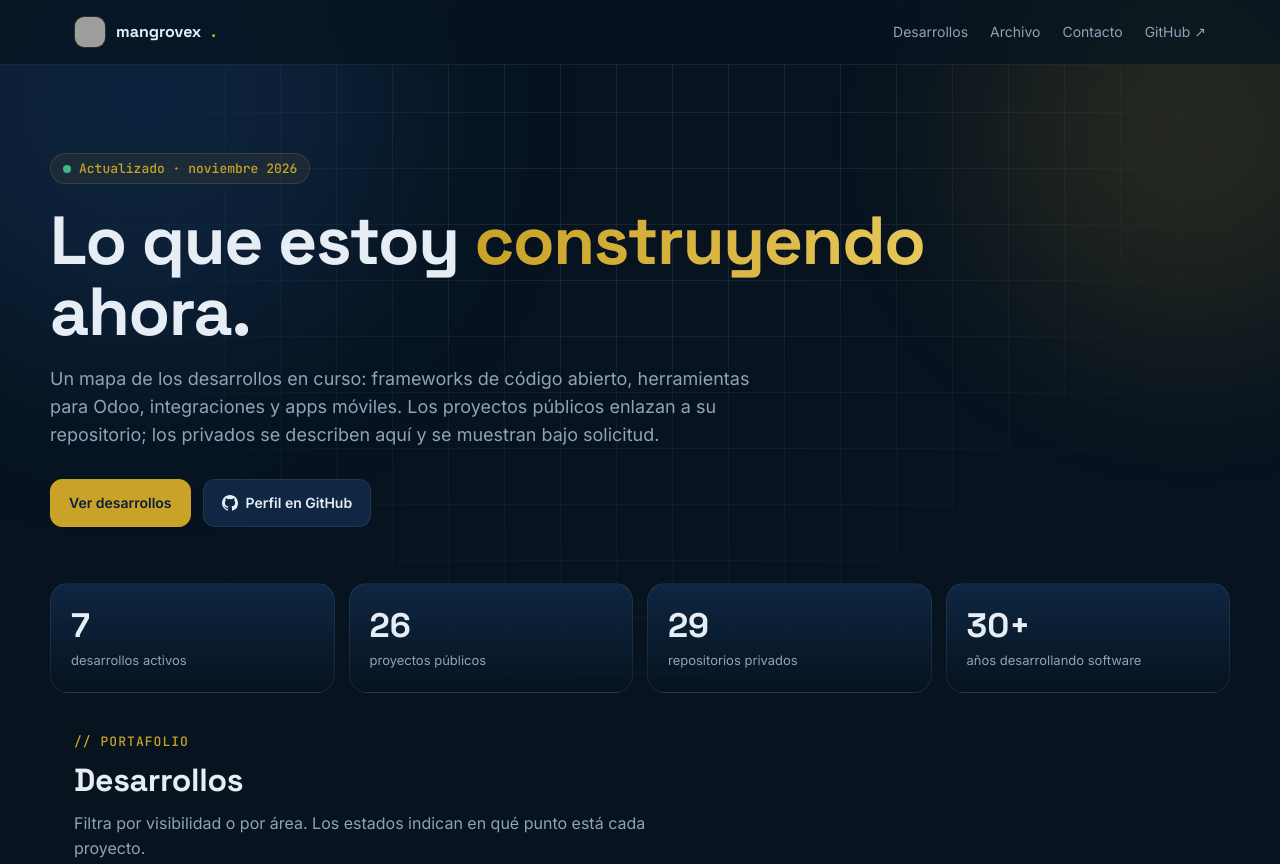
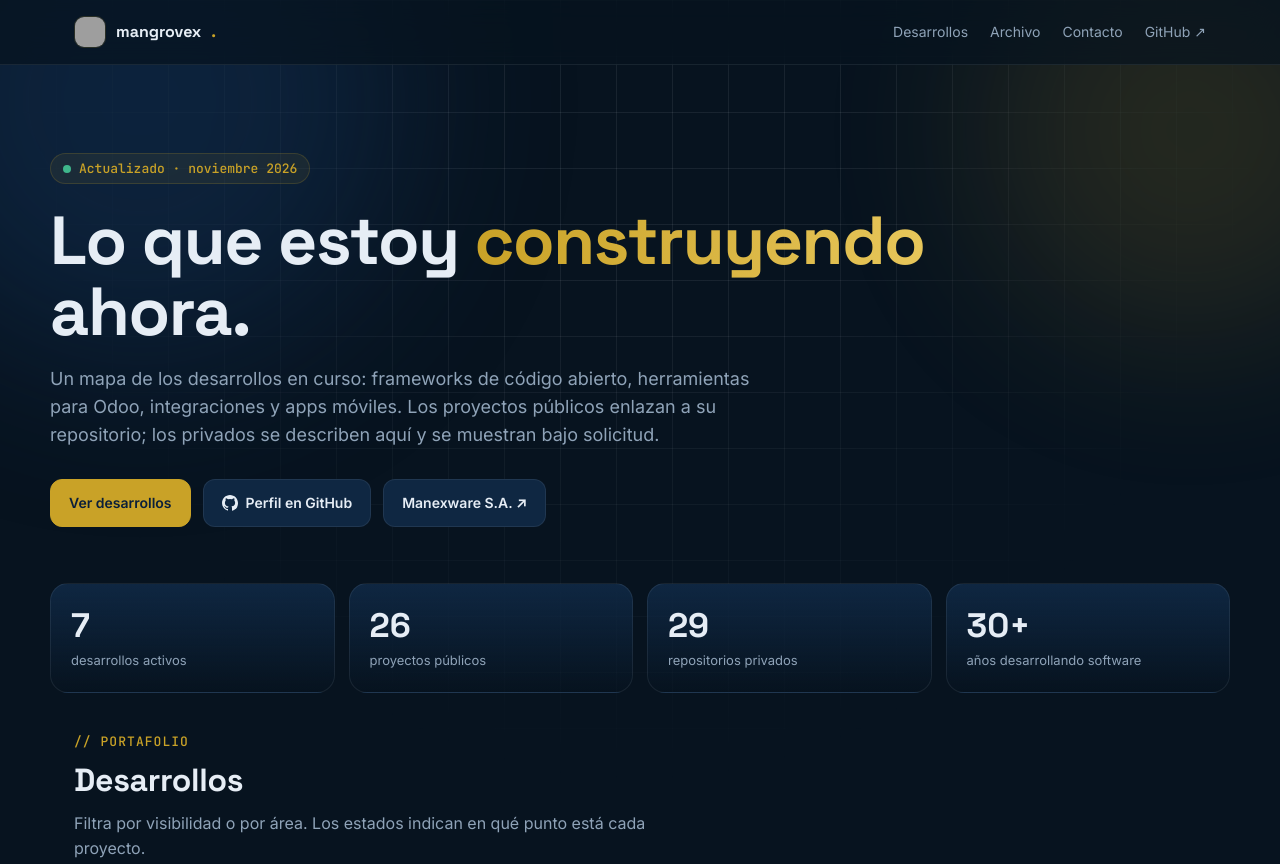
Before and after one commit to mangrovex/mangrovex.github.io, a plain HTML site: page index.html in a window 1280 px wide. Shown: the top 864 px of the page. Drawn offline with Linux system fonts and the light colour scheme; grey boxes are pictures that could not be loaded.

Commit message:
Restaura el botón hacia el sitio de Manexware
Co-Authored-By: Claude Opus 5.5 <noreply@anthropic.com>
Claude-Session: https://claude.ai/code/session_01CmSWHAaeLXU1HdE2RtSkrW

```diff
--- a/index.html
+++ b/index.html
@@ -154,6 +154,7 @@
     <div class="cta">
       <a class="btn primary" href="#desarrollos">Ver desarrollos</a>
       <a class="btn" href="https://github.com/mangrovex"><svg viewBox="0 0 16 16" fill="currentColor"><path d="M8 0C3.58 0 0 3.58 0 8c0 3.54 2.29 6.53 5.47 7.59.4.07.55-.17.55-.38v-1.33c-2.23.48-2.7-1.07-2.7-1.07-.36-.92-.89-1.17-.89-1.17-.73-.5.06-.49.06-.49.8.06 1.23.83 1.23.83.72 1.22 1.88.87 2.34.66.07-.52.28-.87.51-1.07-1.78-.2-3.65-.89-3.65-3.95 0-.87.31-1.59.82-2.15-.08-.2-.36-1.02.08-2.12 0 0 .67-.21 2.2.82a7.6 7.6 0 0 1 4 0c1.53-1.04 2.2-.82 2.2-.82.44 1.1.16 1.92.08 2.12.51.56.82 1.27.82 2.15 0 3.07-1.87 3.75-3.65 3.95.29.25.54.73.54 1.48v2.2c0 .21.15.46.55.38A8.01 8.01 0 0 0 16 8c0-4.42-3.58-8-8-8Z"/></svg>Perfil en GitHub</a>
+      <a class="btn" href="https://manexware.com" target="_blank" rel="noopener">Manexware S.A. ↗</a>
     </div>
     <div class="stats">
       <div class="stat"><b id="s-active">0</b><span>desarrollos activos</span></div>
```
